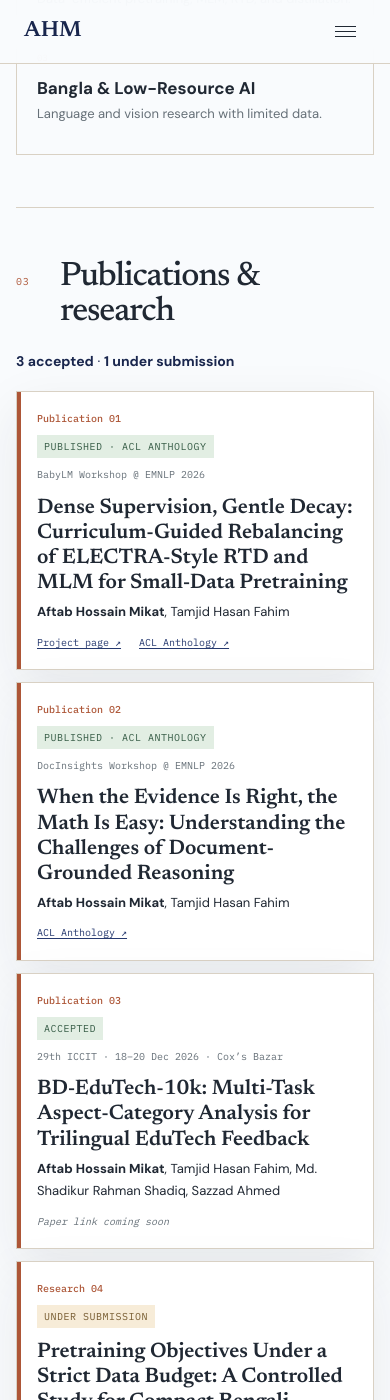
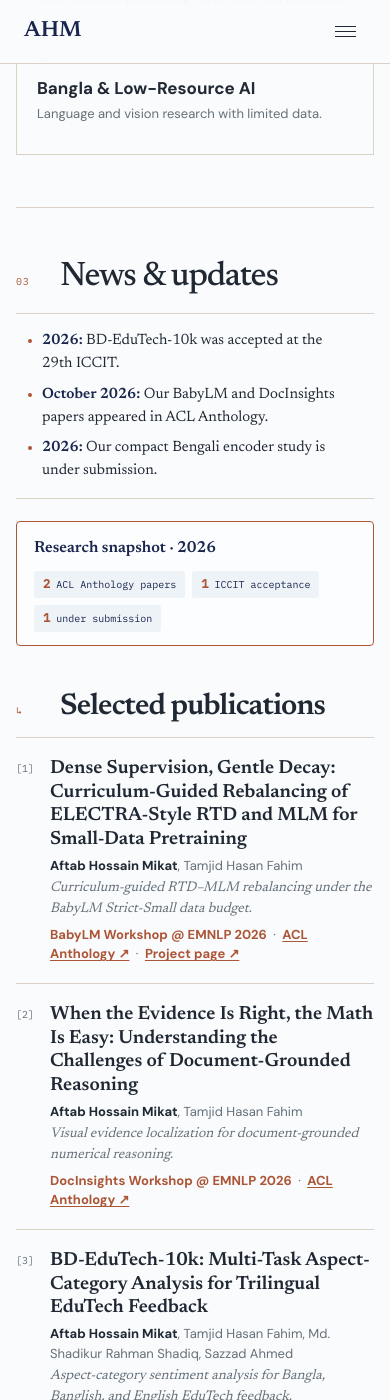
Before and after one commit to ahmikat/ahmikat.github.io, a Jekyll site: the page built from index.html, in a window 390 px wide and 1400 px high, scrolled down 1956 px. Built offline with Jekyll 4.4.1, drawn with Linux system fonts in a browser that asks for light colours; some of the changed text lies outside the part shown.

Commit message:
Redesign research updates and publication list

```diff
--- a/index.html
+++ b/index.html
@@ -178,57 +178,68 @@ layout: null
         <section class="section" id="publication" aria-labelledby="publication-title">
           <div class="section-heading">
             <p class="section-number">03</p>
-            <h2 id="publication-title">Publications &amp; research</h2>
+            <h2 id="publication-title">News &amp; updates</h2>
           </div>
-          <p class="publication-intro"><strong>3 accepted</strong> · <strong>1 under submission</strong></p>
+          <ul class="research-news">
+            <li><strong>2026:</strong> BD-EduTech-10k was accepted at the 29th ICCIT.</li>
+            <li><strong>October 2026:</strong> Our BabyLM and DocInsights papers appeared in ACL Anthology.</li>
+            <li><strong>2026:</strong> Our compact Bengali encoder study is under submission.</li>
+          </ul>
+
+          <div class="publication-snapshot" aria-label="Research snapshot for 2026">
+            <strong>Research snapshot · 2026</strong>
+            <div>
+              <span><b>2</b> ACL Anthology papers</span>
+              <span><b>1</b> ICCIT acceptance</span>
+              <span><b>1</b> under submission</span>
+            </div>
+          </div>
+
+          <div class="section-heading publication-subheading">
+            <p class="section-number" aria-hidden="true">↳</p>
+            <h3>Selected publications</h3>
+          </div>
           <div class="publication-list">
-            <article class="publication-card">
-              <div class="publication-meta">
-                <span class="publication-number">Publication 01</span>
-                <span class="status">Published · ACL Anthology</span>
-                <span>BabyLM Workshop @ EMNLP 2026</span>
-              </div>
-              <h3>Dense Supervision, Gentle Decay: Curriculum-Guided Rebalancing of ELECTRA-Style RTD and MLM for Small-Data Pretraining</h3>
-              <p class="authors"><strong>Aftab Hossain Mikat</strong>, Tamjid Hasan Fahim</p>
-              <div class="publication-links">
-                <a href="babylm/">Project page ↗</a>
-                <a href="https://aclanthology.org/2026.babylm-main.66/" target="_blank" rel="noreferrer">ACL Anthology ↗</a>
+            <article class="publication-row">
+              <span class="publication-index">[1]</span>
+              <div class="publication-content">
+                <h4>Dense Supervision, Gentle Decay: Curriculum-Guided Rebalancing of ELECTRA-Style RTD and MLM for Small-Data Pretraining</h4>
+                <p class="authors"><strong>Aftab Hossain Mikat</strong>, Tamjid Hasan Fahim</p>
+                <p class="publication-note">Curriculum-guided RTD–MLM rebalancing under the BabyLM Strict-Small data budget.</p>
+                <p class="publication-venue"><strong>BabyLM Workshop @ EMNLP 2026</strong> <span>·</span> <a href="https://aclanthology.org/2026.babylm-main.66/" target="_blank" rel="noreferrer">ACL Anthology ↗</a> <span>·</span> <a href="babylm/">Project page ↗</a></p>
               </div>
             </article>
 
-            <article class="publication-card">
-              <div class="publication-meta">
-                <span class="publication-number">Publication 02</span>
-                <span class="status">Published · ACL Anthology</span>
-                <span>DocInsights Workshop @ EMNLP 2026</span>
-              </div>
-              <h3>When the Evidence Is Right, the Math Is Easy: Understanding the Challenges of Document-Grounded Reasoning</h3>
-              <p class="authors"><strong>Aftab Hossain Mikat</strong>, Tamjid Hasan Fahim</p>
-              <div class="publication-links">
-                <a href="https://aclanthology.org/2026.docinsights-1.30/" target="_blank" rel="noreferrer">ACL Anthology ↗</a>
+            <article class="publication-row">
+              <span class="publication-index">[2]</span>
+              <div class="publication-content">
+                <h4>When the Evidence Is Right, the Math Is Easy: Understanding the Challenges of Document-Grounded Reasoning</h4>
+                <p class="authors"><strong>Aftab Hossain Mikat</strong>, Tamjid Hasan Fahim</p>
+                <p class="publication-note">Visual evidence localization for document-grounded numerical reasoning.</p>
+                <p class="publication-venue"><strong>DocInsights Workshop @ EMNLP 2026</strong> <span>·</span> <a href="https://aclanthology.org/2026.docinsights-1.30/" target="_blank" rel="noreferrer">ACL Anthology ↗</a></p>
               </div>
             </article>
 
-            <article class="publication-card">
-              <div class="publication-meta">
-                <span class="publication-number">Publication 03</span>
-                <span class="status">Accepted</span>
-                <span>29th ICCIT · 18–20 Dec 2026 · Cox’s Bazar</span>
-              </div>
-              <h3>BD-EduTech-10k: Multi-Task Aspect-Category Analysis for Trilingual EduTech Feedback</h3>
-              <p class="authors"><strong>Aftab Hossain Mikat</strong>, Tamjid Hasan Fahim, Md. Shadikur Rahman Shadiq, Sazzad Ahmed</p>
-              <div class="publication-links">
-                <span>Paper link coming soon</span>
+            <article class="publication-row">
+              <span class="publication-index">[3]</span>
+              <div class="publication-content">
+                <h4>BD-EduTech-10k: Multi-Task Aspect-Category Analysis for Trilingual EduTech Feedback</h4>
+                <p class="authors"><strong>Aftab Hossain Mikat</strong>, Tamjid Hasan Fahim, Md. Shadikur Rahman Shadiq, Sazzad Ahmed</p>
+                <p class="publication-note">Aspect-category sentiment analysis for Bangla, Banglish, and English EduTech feedback.</p>
+                <p class="publication-venue"><strong>Accepted · 29th ICCIT 2026</strong> <span>·</span> <span class="pending-link">Paper link coming soon</span></p>
               </div>
             </article>
+          </div>
 
-            <article class="publication-card submission-card">
-              <div class="publication-meta">
-                <span class="publication-number">Research 04</span>
-                <span class="status">Under submission</span>
+          <h3 class="research-submission-heading">Research under submission</h3>
+          <div class="publication-list submission-list">
+            <article class="publication-row">
+              <span class="publication-index">[4]</span>
+              <div class="publication-content">
+                <h4>Pretraining Objectives Under a Strict Data Budget: A Controlled Study for Compact Bengali Encoders</h4>
+                <p class="authors"><strong>Aftab Hossain Mikat</strong>, Tamjid Hasan Fahim, Nasif Osman Khansur</p>
+                <p class="publication-venue"><strong>Under submission</strong></p>
               </div>
-              <h3>Pretraining Objectives Under a Strict Data Budget: A Controlled Study for Compact Bengali Encoders</h3>
-              <p class="authors"><strong>Aftab Hossain Mikat</strong>, Tamjid Hasan Fahim, Nasif Osman Khansur</p>
             </article>
           </div>
         </section>
--- a/styles.css
+++ b/styles.css
@@ -454,140 +454,160 @@ main {
   font-size: 14px;
 }
 
-.publication-list {
-  display: grid;
-  gap: 12px;
-  margin-left: 54px;
+.research-news {
+  margin: 0 0 22px 54px;
+  padding: 15px 22px 15px 35px;
+  border-block: 1px solid var(--line);
+  font-family: var(--serif);
+  font-size: 16px;
+  line-height: 1.55;
 }
 
-.publication-intro {
-  margin: 0 0 18px 54px;
-  color: var(--navy-dark);
-  font-size: 14px;
+.research-news li + li {
+  margin-top: 7px;
 }
 
-.publication-card {
-  position: relative;
-  padding: 20px 24px;
-  background: var(--white);
-  border: 1px solid var(--line);
-  box-shadow: var(--shadow);
+.research-news li::marker {
+  color: var(--terracotta);
 }
 
-.publication-card::before {
-  position: absolute;
-  top: 0;
-  bottom: 0;
-  left: 0;
-  width: 4px;
-  background: var(--terracotta);
-  content: "";
+.research-news strong {
+  color: var(--navy-dark);
 }
 
-.publication-meta {
+.publication-snapshot {
+  margin: 0 0 45px 54px;
+  padding: 13px 17px;
+  border: 1px solid var(--terracotta);
+  border-radius: 4px;
+  background: rgba(255, 255, 255, 0.38);
+}
+
+.publication-snapshot > strong {
+  display: block;
+  margin-bottom: 9px;
+  color: var(--navy-dark);
+  font-family: var(--serif);
+  font-size: 16px;
+}
+
+.publication-snapshot > div {
   display: flex;
   flex-wrap: wrap;
-  gap: 8px;
-  align-items: center;
+  gap: 7px;
+}
+
+.publication-snapshot span {
+  padding: 5px 9px;
+  color: var(--navy-dark);
+  background: var(--paper-deep);
+  border-radius: 3px;
+  font-family: var(--mono);
+  font-size: 10px;
+  line-height: 1.4;
+}
+
+.publication-snapshot b {
+  color: var(--terracotta);
+  font-size: 12px;
+}
+
+#publication .publication-subheading {
+  margin-bottom: 13px;
+}
+
+.publication-subheading h3 {
+  margin: 0;
+  font-family: var(--serif);
+  font-size: clamp(30px, 3.4vw, 40px);
+  font-weight: 600;
+  line-height: 1.1;
+  letter-spacing: -0.03em;
+}
+
+.publication-list {
+  margin-left: 54px;
+  border-top: 1px solid var(--line);
+}
+
+.publication-row {
+  display: grid;
+  grid-template-columns: 34px minmax(0, 1fr);
+  gap: 10px;
+  padding: 21px 0;
+  border-bottom: 1px solid var(--line);
+}
+
+.publication-index {
+  padding-top: 3px;
   color: var(--muted);
   font-family: var(--mono);
   font-size: 10px;
 }
 
-.publication-meta span + span::before {
-  margin-right: 8px;
-  color: var(--line);
-  content: "·";
+.publication-row h4 {
+  margin: 0 0 4px;
+  font-family: var(--serif);
+  font-size: clamp(19px, 2.3vw, 23px);
+  font-weight: 700;
+  line-height: 1.25;
 }
 
-.publication-meta .status {
-  padding: 3px 7px;
-  color: #355b45;
-  background: #e2eee3;
-  letter-spacing: 0.05em;
+.publication-row p {
+  margin: 0;
 }
 
-.publication-card.submission-card .status {
-  color: #765b30;
-  background: #f7ecd8;
+.publication-row .authors {
+  color: var(--muted);
+  font-size: 13px;
+  line-height: 1.5;
 }
 
-.publication-meta .publication-number {
-  color: var(--terracotta);
-  font-weight: 500;
+.publication-row .authors strong {
+  color: var(--ink);
 }
 
-.publication-card h3 {
-  max-width: 650px;
-  margin: 12px 0 5px;
+.publication-note {
+  margin-top: 3px !important;
+  color: var(--muted);
   font-family: var(--serif);
-  font-size: clamp(21px, 2.5vw, 25px);
-  font-weight: 600;
-  line-height: 1.2;
+  font-size: 14px;
+  font-style: italic;
+  line-height: 1.45;
 }
 
-.publication-card p {
+.publication-venue {
+  margin-top: 6px !important;
+  color: var(--terracotta);
+  font-size: 13px;
+  line-height: 1.5;
+}
+
+.publication-venue a {
+  color: var(--terracotta);
+  font-weight: 700;
+}
+
+.publication-venue a:hover {
+  color: var(--navy);
+}
+
+.publication-venue > span {
+  margin-inline: 3px;
   color: var(--muted);
 }
 
-.publication-card .authors {
-  color: var(--ink);
-  margin: 0;
-  font-size: 13px;
-}
-
-.publication-links {
-  display: flex;
-  flex-wrap: wrap;
-  gap: 18px;
-  margin-top: 10px;
-  color: var(--muted);
-  font-family: var(--mono);
-  font-size: 10px;
-}
-
-.publication-links > span {
+.publication-venue .pending-link {
   color: var(--muted);
   font-style: italic;
 }
 
-.news-block {
-  margin: 54px 0 0 54px;
-}
-
-.news-block > h3 {
-  margin: 0 0 20px;
-  font-family: var(--mono);
-  font-size: 11px;
-  font-weight: 500;
-  letter-spacing: 0.1em;
-  text-transform: uppercase;
-}
-
-.news-block ol {
-  margin: 0;
-  padding: 0;
-  list-style: none;
-  border-top: 1px solid var(--line);
-}
-
-.news-block li {
-  display: grid;
-  grid-template-columns: 90px 1fr;
-  gap: 22px;
-  padding: 18px 0;
-  border-bottom: 1px solid var(--line);
-}
-
-.news-block time {
-  color: var(--terracotta);
-  font-family: var(--mono);
-  font-size: 10px;
-}
-
-.news-block p {
-  margin: 0;
-  color: #465058;
+.research-submission-heading {
+  margin: 30px 0 10px 54px;
+  color: var(--navy-dark);
+  font-family: var(--serif);
+  font-size: 23px;
+  font-weight: 600;
 }
 
 .project-grid {
@@ -1232,11 +1252,11 @@ footer {
   }
 
   .section-intro,
-  .publication-intro,
   .interest-grid,
+  .research-news,
+  .publication-snapshot,
   .publication-list,
-  .publication-card,
-  .news-block,
+  .research-submission-heading,
   .project-grid,
   .text-link,
   .timeline-item,
@@ -1255,23 +1275,24 @@ footer {
     min-height: 0;
   }
 
-  .publication-card {
-    padding: 18px 20px;
-  }
-
-  .publication-meta {
-    align-items: flex-start;
-    flex-direction: column;
-  }
-
-  .publication-meta span + span::before {
-    content: none;
-  }
-
-  .news-block li,
   .timeline-item {
     grid-template-columns: 1fr;
     gap: 8px;
+  }
+
+  .research-news {
+    padding-left: 26px;
+    font-size: 15px;
+  }
+
+  .publication-row {
+    grid-template-columns: 28px minmax(0, 1fr);
+    gap: 6px;
+    padding-block: 19px;
+  }
+
+  .publication-row h4 {
+    font-size: 19px;
   }
 
   .project-card {
```
